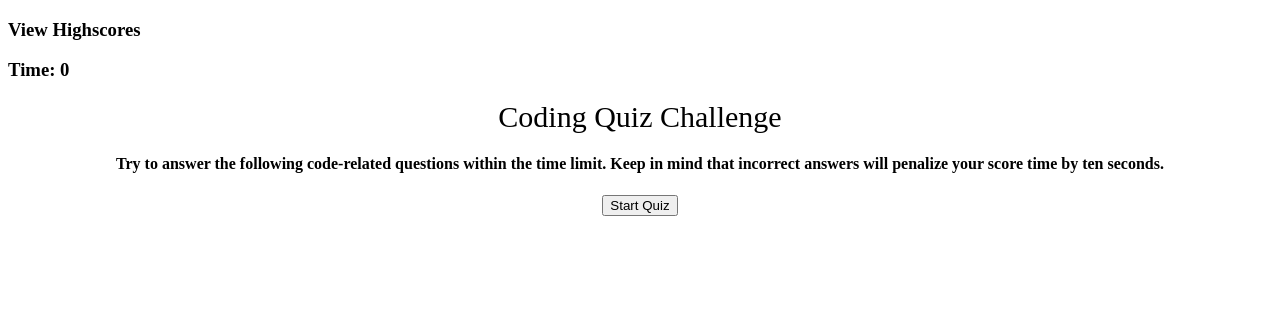
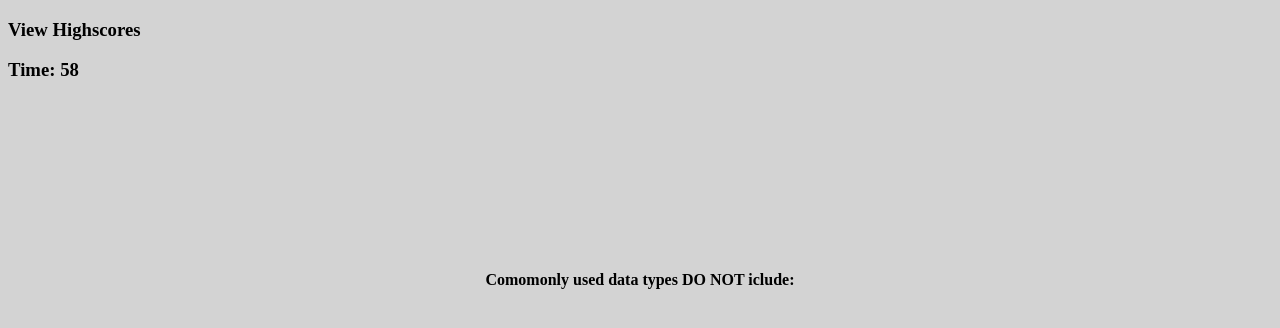
Before and after one commit to crumwj22/code-quiz, a plain HTML site: page index.html in a window 1280 px wide. Both pictures are taken after a click on the button "Start Quiz". Drawn offline with Linux system fonts and the light colour scheme.

Commit message:
added clear screeen function, added render for first question, corrected html IDs

```diff
--- a/assets/css/style.css
+++ b/assets/css/style.css
@@ -11,8 +11,13 @@ h3 {
 
 body {
     text-align: center;
+    background-color: lightgrey;
 }
 
 section {
     font-size: 30px;
 }
+
+#title {
+    padding-top: 150px;
+}
--- a/assets/js/script.js
+++ b/assets/js/script.js
@@ -1,74 +1,3 @@
-const quizContainer = document.getElementById('quiz');
-const resultsContainer = document.getElementById('results');
-const startButton = document.getElementById('start');
-
-
-function buildQuiz(){}
-
-function showResults(){}
-
-// display quiz right away
-buildQuiz();
-
-// on submit, show results
-startButton.addEventListener('click', showResults);
-
-const myQuestions = [
-    {
-      question: "Comomonly used data types DO NOT iclude:",
-      answers: {
-        1.: "strings",
-        2.: "booleans",
-        3.: "arr",
-        4.: "character"
-      },
-      correctAnswer: "3"
-    },
-    {
-      question: "The condition in an if/else statement is enclosed within _______.",
-      answers: {
-        1.: "quotes",
-        2.: "curly brackets",
-        3.: "parentheses",
-        4.: "square brackets"
-      },
-      correctAnswer: "3"
-    },
-    {
-      question: "Arrays in JavaScript can be used to store _______.",
-      answers: {
-        1.: "numbers and strings",
-        2.: "other arrays",
-        3.: "booleans",
-        4.: "all of the above"
-      },
-      correctAnswer: "4"
-    },
-     {
-      question: "String values must be enclosed within _______ when being assigned to variables.",
-      answers: {
-        1.: "commas",
-        2.: "curly brackets",
-        3.: "quotes",
-        4.: "parentheses"
-      },
-      correctAnswer: "3"
-    }
-  ];
-
-
-
-
-
-
-
-
-
-
-
-
-
-
 /*
  1. Design UI
     - Draw a picture
@@ -79,12 +8,9 @@ const myQuestions = [
 */
 
 /*
- 2. Identify events
-    - Identify HTML elements that generate events, create variables at the top of
-      the page.
 
-      var theElement = document.querySelector([CSS Selector for your element]);
-    - Create event handlers
+
+
 
       theElement.addeventListener([EVENT TYPE], function(event){
         // do stuff here...
@@ -117,3 +43,89 @@ const myQuestions = [
     - identify tasks that can be broken into their own functions, outside the event handlers
     - Are there tasks that more than one event handler share?
 */
+
+
+
+// 2. Identify events
+// - Identify HTML elements that generate events, create variables at the top of the page.
+//var theElement = document.querySelector([CSS Selector for your element]);
+    //- Create event handlers
+var timeEl = document.querySelector("#time")
+var timerLength = 60;
+var questionIndex = 0;
+var highScoreEl = document.querySelector("#high-scores");
+var timerEl = document.querySelector("#timer");
+var titleEl = document.querySelector("#title");
+var quizEl = document.querySelector("#quiz");
+var startEl = document.querySelector("#start");
+timeEl.textContent = timerLength;
+
+
+var questionsAnswers =  {
+      question: ["Comomonly used data types DO NOT iclude:", "The condition in an if/else statement is enclosed within _______.", "Arrays in JavaScript can be used to store _______.", "String values must be enclosed within _______ when being assigned to variables."],
+      choices: [["strings", "booleans", "arr", "character"], ["quotes", "curly brackets", "parentheses", "square bracket"], ["numbers and strings", "other arrays", "booleans", "all of the above"], ["commas", "curly brackets", "quotes", "parentheses"]],
+      correctAnswers: [2, 2, 3, 3]
+};
+
+function clearScreen() {
+    titleEl.innerHTML = "";
+    quizEl.textcontent = "";
+    titleEl.textcontent = "";
+    if (startEl) {
+        quizEl.innerHTML = ''
+        startEl.remove();
+    }
+}
+function startTimer() {
+        // Sets timer
+    timer = setInterval(function() {
+    timerLength--;
+    timeEl.textContent = timerLength;
+    // Increment question index and re render question div with next question
+    // questionIndex++;
+    // renderQuestion();
+    // console.log(questionsAnswers.question[questionIndex])
+    // questionIndex ++;
+    // console.log(questionsAnswers.question[questionIndex])
+
+    }, 1000);
+}
+
+function renderQuestion() {
+    quizEl.innerHTML = ''
+    var questionTitle = questionsAnswers.question[questionIndex];
+    var titleEl = document.createElement('h4');
+    titleEl.textContent = questionTitle;
+    quizEl.appendChild(titleEl);
+}
+
+startEl.addEventListener('click', function() {
+    clearScreen();
+    startTimer();
+    renderQuestion();
+    console.log(questionsAnswers.choices)
+})
+
+function startGame() {
+    var secondsLeft = timerLength;
+    var currentQuestion = 0;
+}
+
+// if
+
+// if
+
+// for
+
+//     if
+
+//     else
+//     else endgame
+// /
+// startButton.addEventListener('click', showResults);
+// document
+
+
+
+
+// resetButton.addEventListener("click", resetGame);
--- a/index.html
+++ b/index.html
@@ -9,27 +9,19 @@
 </head>
 <body>
     <header>
-        <h3>
-          View Highscores
-        </h3>
-        <h3>
-            Time: 0
-          </h3>
+        <h3 id="high-scores">View Highscores</h3>
+        <h3 id="timer">Time: <span id = "time"></span></h3>
     </header>
 
-    <section>
+    <section id="title">
         Coding Quiz Challenge
     </section>
 
-    <div class="container">
+    <div id="quiz">
         <h4>Try to answer the following code-related questions within the time limit. Keep in mind that incorrect answers will penalize your score time by ten seconds.</h4>
+        <button id="start">Start Quiz</button>
 
-            <button class="start-button">
-              Start Quiz
-            </button>
-          </div>
-        </div>
-     </div>
+    </div>
 
     <script src="./assets/js/script.js"></script>
 </body>
```
